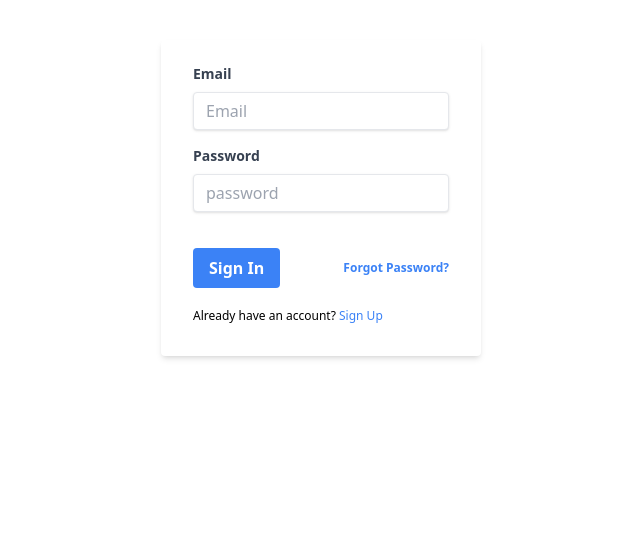
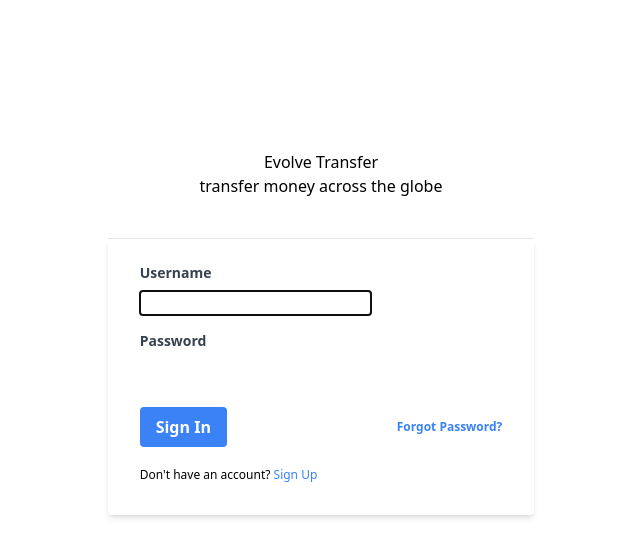
Before and after one commit to lateofrederick/evolve-transfer, a Django app: page /accounts/login/ in a window 1280 px wide. Shown: the top 557 px of the page, without its empty margins (319-959 px from the left). Run offline with Django 3.2, Linux system fonts and the light colour scheme; some libraries are stand-ins or nearby versions.

Commit message:
setup login page

```diff
--- a/evolve_transfer/templates/signin/login.html
+++ b/evolve_transfer/templates/signin/login.html
@@ -1,33 +1,36 @@
 {% extends 'base.html' %}
+{% load add_class %}
 
 {% block title %}
-    Login
+    Login into your account
 {% endblock %}
 
 {% block content %}
+    <div class="grid place-items-center" style="margin-top: 150px">
+        <h1>Evolve Transfer</h1>
+     <p>transfer money across the globe</p>
+
+    </div>
     <div class="flex items-center justify-center mt-10">
-    <div class="w-full max-w-xs">
-  <div v-if="error" class="text-red-500 text-xs italic">{{error}}</div>
-  <form class="bg-white shadow-md rounded px-8 pt-6 pb-8 mb-4" @submit.prevent='login'>
+    <div class="w-1/3">
+        {% if form.non_field_errors %}
+    <div class="alert alert-error">
+        {{ form.non_field_errors }}
+    </div>
+{% endif %}
+<hr/>
+  <form class="bg-white shadow-md rounded px-8 pt-6 pb-8 mb-4" method="post">{% csrf_token %}
     <div class="mb-4">
-      <label class="block text-gray-700 text-sm font-bold mb-2" for="email">
-        Email
+      <label class="block text-gray-700 text-sm font-bold mb-2">
+        {{ form.username.label }}
       </label>
-      <input class="shadow appearance-none border rounded
-       w-full py-2 px-3 text-gray-700 leading-tight
-        focus:outline-none focus:shadow-outline"
-        id="email" type="email" placeholder="Email"
-        v-model="form.email" required>
+        {{ form.username|addclass:'shadow appearance-none border rounded w-full py-2 px-3 text-gray-700 leading-tight focus:outline-none focus:shadow-outline' }}
     </div>
     <div class="mb-6">
-      <label class="block text-gray-700 text-sm font-bold mb-2" for="password">
-        Password
+      <label class="block text-gray-700 text-sm font-bold mb-2">
+        {{ form.password.label }}
       </label>
-      <input
-        class="shadow appearance-none border
-        rounded w-full py-2 px-3 text-gray-700 mb-3
-        leading-tight focus:outline-none focus:shadow-outline"
-        id="password" type="password" placeholder="password" v-model="form.password">
+        {{ form.password|addclass:'shadow appearance-none border rounded w-full py-2 px-3 text-gray-700 mb-3 leading-tight focus:outline-none focus:shadow-outline' }}
       <!-- <p class="text-red-500 text-xs italic">Please choose a password.</p> -->
     </div>
     <div class="flex items-center justify-between mb-5">
@@ -42,10 +45,10 @@
     </div>
     <div class="flex items-center text-xs">
         <span>
-          Already have an account?
-          <router-link to="sign-up" class="text-blue-500 hover:text-blue-800">
+          Don't have an account?
+          <a href="{% url 'register_request' %}" class="text-blue-500 hover:text-blue-800">
               Sign Up
-          </router-link>
+          </a>
         </span>
     </div>
   </form>
```
